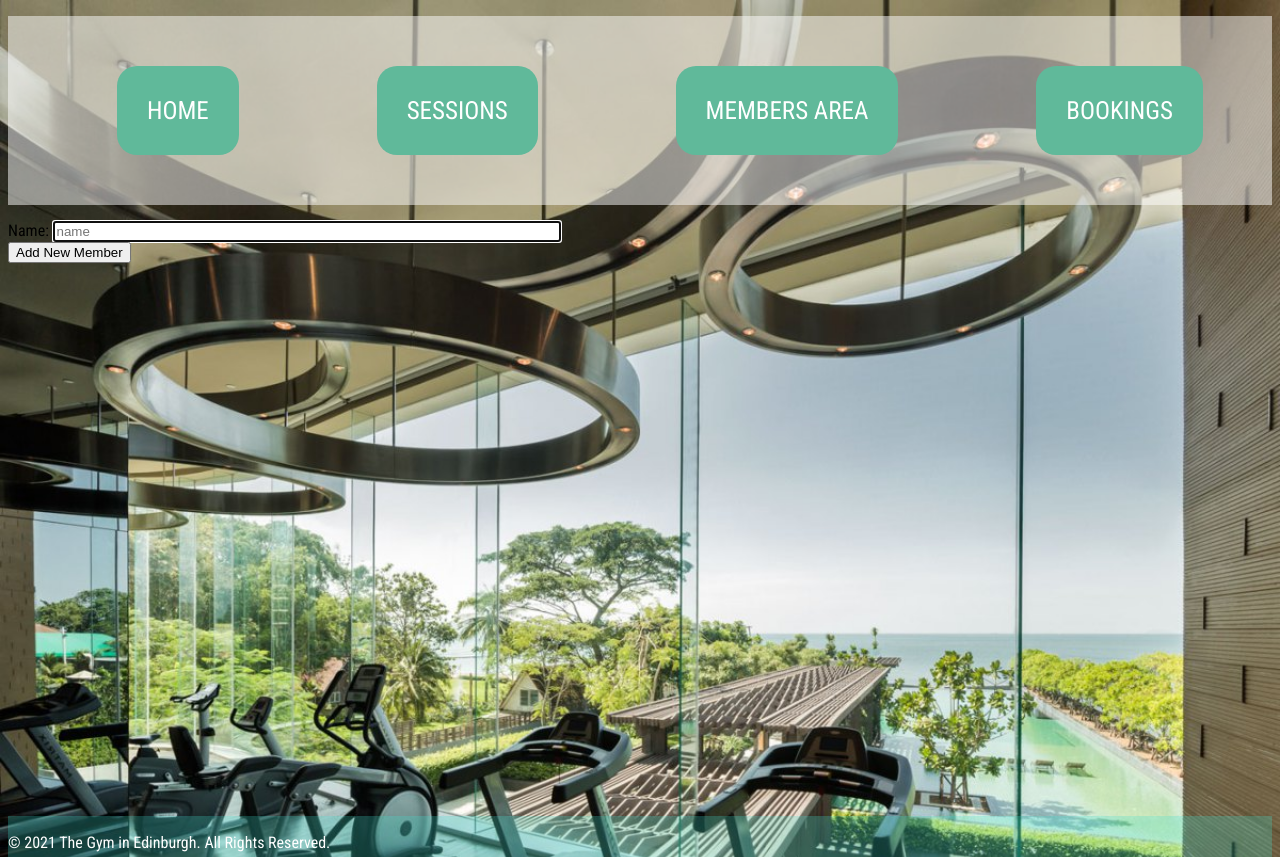
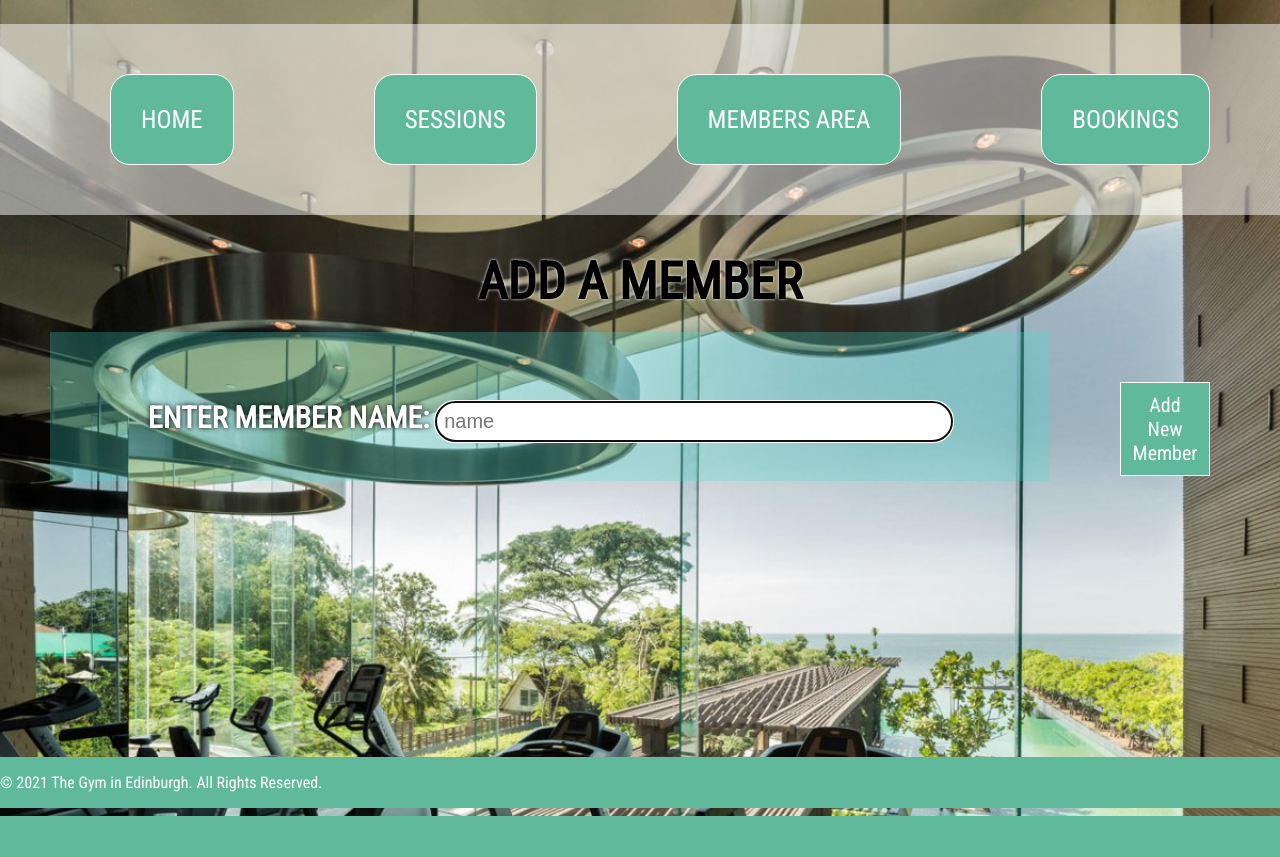
Before and after one commit to nls20/Gym_App_Project, a Flask app: page /members/new in a window 1280 px wide. After the commit the page ends 816 px from the top, so only its background shows below. Run offline with Flask 2, Linux system fonts and the light colour scheme; data that the repository does not hold is empty; some libraries are stand-ins or nearby versions.

Commit message:
Final styling changes

```diff
--- a/static/css/bookings.css
+++ b/static/css/bookings.css
@@ -32,12 +32,12 @@
 
 .new-button {
   background-color: #60B99A;
-  border: none;
+  border: 1px solid white;
   color: white;
   font-size: 20px;
   padding: 16px 16px;
   text-decoration: none;
-  margin-left: 420px;
+  margin-left: 410px;
   cursor: pointer;
   font-family: 'Roboto Condensed', sans-serif;
 }
@@ -104,7 +104,7 @@
 .new-booking-button {
 
     background-color: #60B99A;
-    border: none;
+    border: 1px solid white;;
     color: white;
     font-size: 25px;
     padding: 20px 20px;
--- a/static/css/footer.css
+++ b/static/css/footer.css
@@ -1,15 +1,7 @@
-.container-row {
-    position: relative;
-    bottom: 0;
-    width: 100%;
-    height: 2.5rem;
-    background-color: rgba(64, 224, 208, 0.26);
-    color: white;
-    text-align: left;
-    padding-top: 1px;
+footer {
+  flex-basis: auto;
+  flex-grow: 0;
+  flex-shrink: 0;
+  background-color: #60B99A;
+  color: white;
 }
-
-
-#content-wrap {
-    padding-bottom: 4.5rem;
-  }
--- a/static/css/header.css
+++ b/static/css/header.css
@@ -18,6 +18,7 @@
     padding: 30px;
     text-decoration: none;
     font-size: 25px;
+    border: 1px solid white;
 }
 
 .main-nav a:hover {
--- a/static/css/home.css
+++ b/static/css/home.css
@@ -20,7 +20,7 @@
 }
 
 .gym-text h1 {
-    font-size: 4.5vw;
+    font-size: 5.0vw;
     font-weight: 600;
     text-align: center;
     color: black;
@@ -29,9 +29,9 @@
   }
 
 .gym-text p {
-    font-size: 2.5vw;
+    font-size: 3.0vw;
     text-align: center;
-    font-weight: 400;
+    font-weight: 500;
     line-height: .5;
     color: black;
     margin-bottom: 5;
--- a/static/css/members.css
+++ b/static/css/members.css
@@ -73,7 +73,7 @@
     text-decoration: none;
     justify-self: center;
     align-content: center;
-    border: none;
+    border: 1px solid white;
 }
 
 
@@ -84,3 +84,78 @@
 #name {
     width:500px;
 }
+
+.new-member-container {
+    text-align: center;
+    display: grid;
+    grid-template-columns: (4, 3fr);
+    row-gap: 1em;
+    display: flex;
+    column-gap:20px;
+    justify-content: space-evenly;
+    max-width: 2000px;
+}
+
+.new-member-1 {
+    height: auto;
+    width: 1000px;
+    padding: 40px 40px;
+    box-sizing: border-box;
+    font-size: 26px;
+    font-weight: 600;
+    text-shadow: 0 0 5px black;
+    margin-bottom: 40px;
+    background-color: rgba(64, 224, 208, 0.26);
+    color:white;
+}
+
+.new-member-1-last {
+    background-color: none;
+}
+
+.add-member h1 {
+    color: black;
+    text-shadow: 0 0 3px white;
+    font-size: 4.0vw;
+    text-align: center;
+    font-weight: 700;
+    padding: 20px;
+    margin: 0;
+}
+
+.new-member-button {
+
+    background-color: #60B99A;
+    border: 1px solid white;
+    color: white;
+    font-size: 20px;
+    padding: 10px 10px;
+    text-decoration: none;
+    cursor: pointer;
+    font-family: 'Roboto Condensed', sans-serif;
+    width: 90px;
+    margin-top: 50px;
+    margin-right: 20px;
+}
+
+.new-member-button:hover {
+    background-color: gray;
+}
+
+.member-label {
+    padding: 8px 8px;
+    width: 200px;
+    background-color: white;
+    color:  #60B99A;
+    font-size: 20px;
+    border: darkgray;
+    cursor: text;
+    border-radius: 30px;
+    appearance: none;
+    margin-top: 30px;
+    margin-bottom: auto;
+}
+
+#member-label-name {
+    font-size: 30px;
+}
--- a/static/css/sessions.css
+++ b/static/css/sessions.css
@@ -77,7 +77,7 @@
     text-decoration: none;
     justify-self: center;
     align-content: center;
-    border: none;
+    border: 1px solid white;
 }
 
 .create-new-session-button:hover {
@@ -182,7 +182,7 @@
 .new-session-button {
 
     background-color: #60B99A;
-    border: none;
+    border: 1px solid white;
     color: white;
     font-size: 20px;
     padding: 10px 10px;
--- a/static/css/style.css
+++ b/static/css/style.css
@@ -6,10 +6,15 @@ body {
     background-repeat: no-repeat;
     background-size: cover;
     background-attachment: fixed;
+    display: flex;
+    flex-direction: column;
+    min-height: 100vh;
+    width: 100%;
+    margin-left: 0;
     }
 
-
-#container {
-    position: relative;
-    min-height: 100vh;
-}
+main {
+    flex-basis: auto;
+    flex-shrink: 0;
+    flex-grow: 1;
+    }
--- a/templates/base.html
+++ b/templates/base.html
@@ -3,7 +3,7 @@
 <head>
     <meta charset="UTF-8">
     <meta name="viewport" content="width=device-width, initial-scale=1.0">
-    <title>The Gym</title>
+    <title>THE GYM</title>
     <link rel="preconnect" href="https://fonts.gstatic.com">
     <link href="https://fonts.googleapis.com/css2?family=Roboto+Condensed&display=swap" rel="stylesheet">
 
@@ -16,10 +16,8 @@
     <link rel="stylesheet" href="{{ url_for('static', filename='css/footer.css') }}">
 
 </head>
-<body>
-    <div id="container">
-        <div id="content-wrap">
-    <main>
+<body class="site">
+    <main class="site-content">
     <nav>
         <ul class="main-nav">
             <li class="background-nav">
@@ -39,12 +37,10 @@
     {% block content %}
 
     {% endblock %}
-   </div>
 
 </main>
-</div>
-<footer class="container-row">
- <p> © 2021 The Gym in Edinburgh.  All Rights Reserved.</p>
-</footer>
+   <footer>
+    <p> © 2021 The Gym in Edinburgh.  All Rights Reserved.</p>
+   </footer>
 </body>
 </html>
--- a/templates/bookings/index.html
+++ b/templates/bookings/index.html
@@ -3,11 +3,11 @@
 {% block content %}
 <section class="bookings-container">
 <div class="create-booking-1">
-    <h1>New Bookings</h1>
+    <h1>NEW BOOKINGS</h1>
 <table>
  <!-- <div class="new-booking"> -->
 <p>
-    <a href="/bookings/new"><button class="new-button">Create New Booking</button></a>
+    <a href="/bookings/new"><button class="new-button">CREATE NEW SESSION</button></a>
 </p>
 </div>
 <table class="booking-table">
--- a/templates/bookings/new.html
+++ b/templates/bookings/new.html
@@ -2,7 +2,7 @@
 
 {% block content %}
 <div class="add-booking">
-<h1>Add a Booking</h1>
+<h1>ADD A BOOKING</h1>
 </div>
 <div class="new-booking-container">
 
--- a/templates/members/index.html
+++ b/templates/members/index.html
@@ -3,9 +3,9 @@
 {% block content %}
 <section class="members-container">
 <div class="create-member-1">
-<h1>Members</h1>
+<h1>MEMBERS</h1>
 <p>
-    <a class="create-new-member-button" href="/members/new">Add New Member</a>
+    <a class="create-new-member-button" href="/members/new">ADD A NEW MEMBER</a>
 </p>
 
 <table class="member-table">
--- a/templates/members/new.html
+++ b/templates/members/new.html
@@ -1,15 +1,19 @@
 {% extends "base.html" %}
 {% block content %}
-
+<div class="add-session">
+  <h1>ADD A MEMBER</h1>
+  </div>
+<div class="new-member-container">
+  <div class="new-member-1">
 <form action="/members" method="post">
-
-  <div>
-    <label for="name">Name:</label>
-    <input type="text" id="name" name="name" placeholder="name" required autofocus>
+    <label id="member-label-name" for="name">ENTER MEMBER NAME: </label>
+    <input class="member-label" type="text" id="name" name="name" placeholder="name" required autofocus>
   </div>
 
-  <button type="submit">Add New Member</button>
-
+  <div class="new-session-1-last">
+  <button class="new-member-button" type="submit">Add New Member</button>
+</div>
 </form>
+</div>
 
 {% endblock %}
--- a/templates/sessions/index.html
+++ b/templates/sessions/index.html
@@ -3,10 +3,10 @@
 {% block content %}
 <div class="create-session-container">
 <section class="create-session-1">
-<h1>Upcoming Sessions</h1>
+<h1>UPCOMING SESSIONS</h1>
     <table>
         <p>
-            <a class="create-new-session-button" href="/sessions/new">Create New Session</a>
+            <a class="create-new-session-button" href="/sessions/new">CREATE NEW SESSION</a>
         </p>
     </div>
 <table class="session-table">
```
Also changed, not shown: templates/sessions/new.html (+6 -6 lines).
